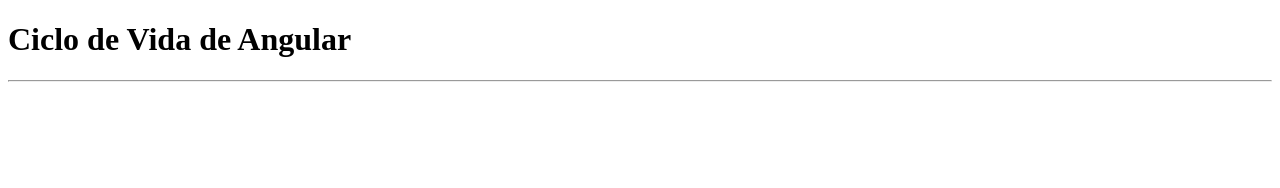
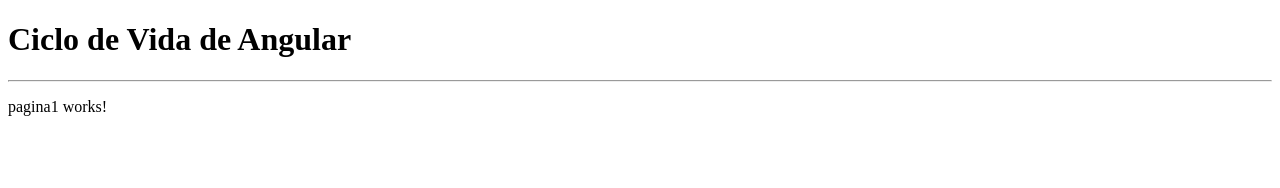
Before and after one commit to borilio/angular-ciclo-de-vida-hooks, an Angular app: page / in a window 1280 px wide. Shown: the top 188 px of the page. Built offline with nearby package versions, Linux system fonts and the light colour scheme.

Commit message:
Llamar al componente pages/pagina1 desde el app.component

```diff
--- a/src/app/app.component.html
+++ b/src/app/app.component.html
@@ -1,2 +1,4 @@
 <h1>Ciclo de Vida de Angular</h1>
 <hr/>
+
+<app-pagina1>
```
